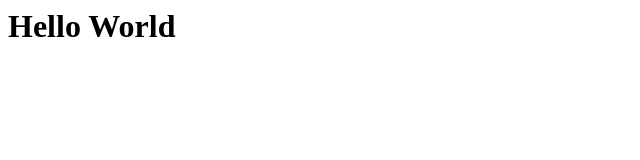
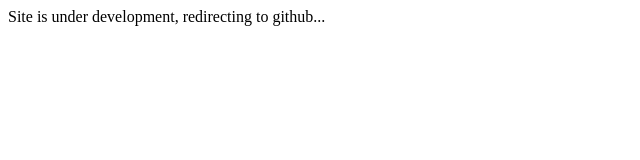
Before and after one commit to alirhmnxd/alirhmnxd.github.io, a plain HTML site: page index.html in a window 1280 px wide. Shown: the whole page, without its empty margins (0-640 px from the left). Drawn offline with Linux system fonts and the light colour scheme.

Commit message:
index: Redirect

```diff
--- a/index.html
+++ b/index.html
@@ -1,7 +1,8 @@
 <html>
  <head>
+  <meta http-equiv="refresh" content="2; url=https://github.com/alirhmnxd">
  </head>
  <body>
-   <h1>Hello World<h1>
+  <p>Site is under development, redirecting to github...</p>
  </body>
 </html>
```
